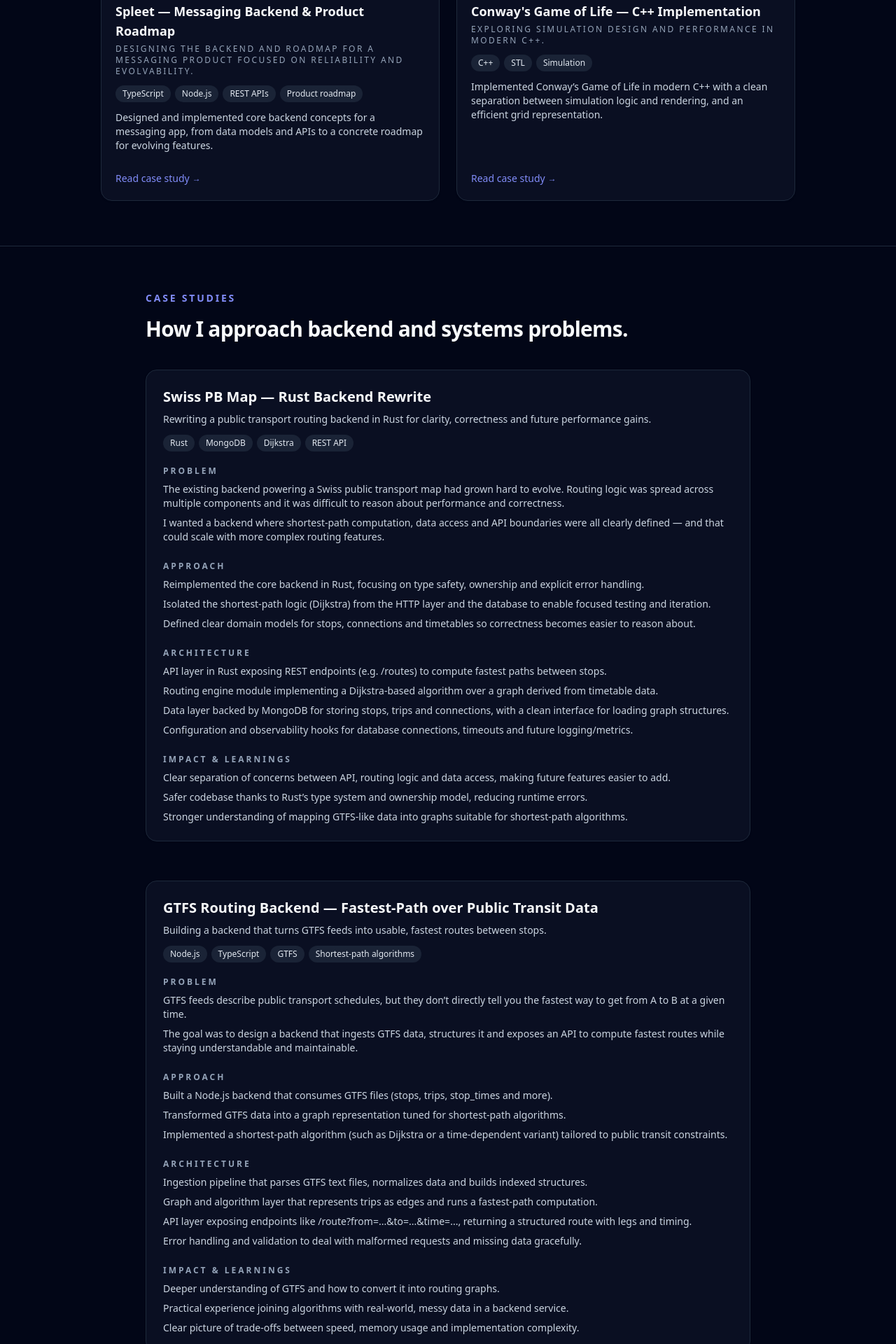
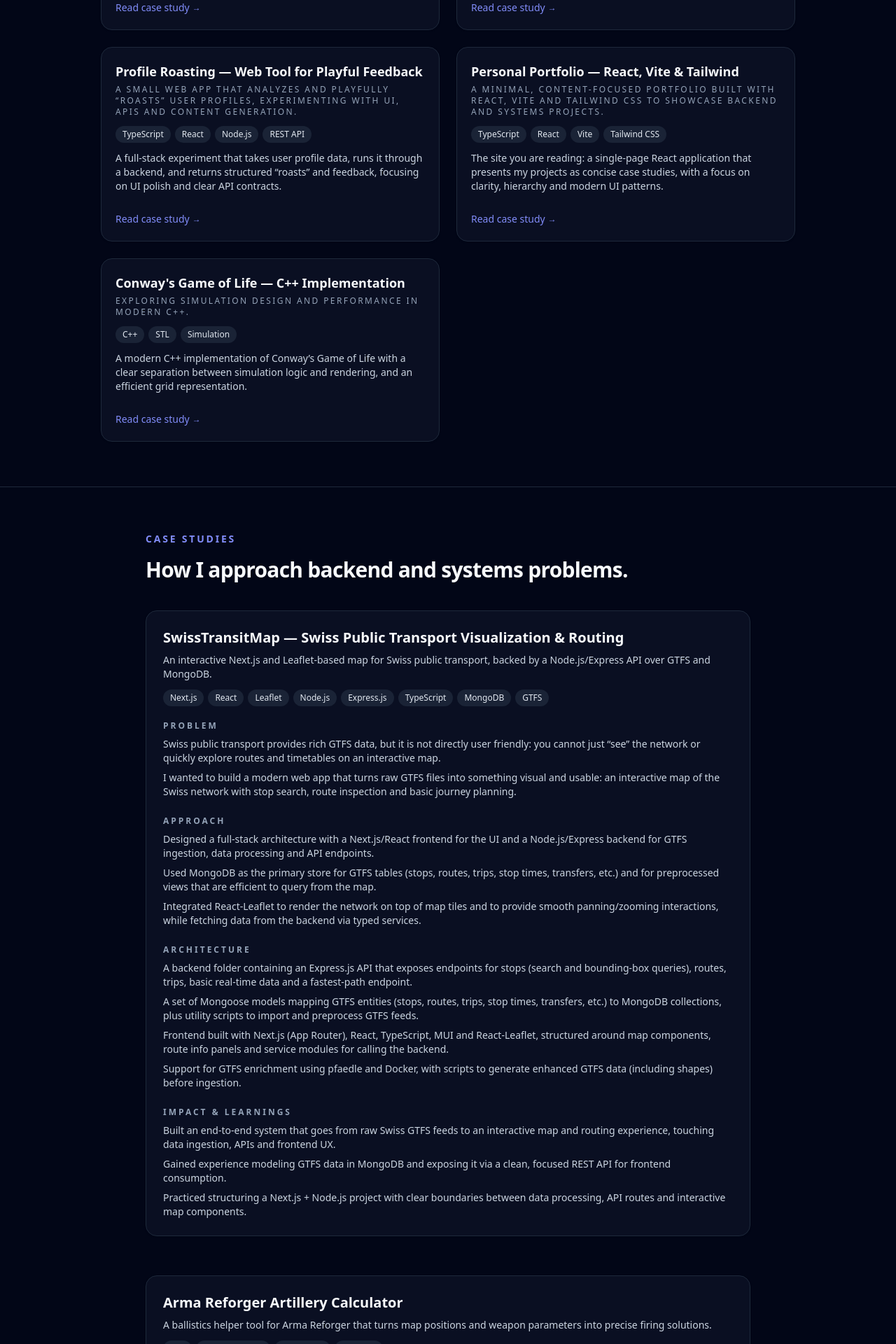
Before and after one commit to Paul-Lecomte/personal_portfolio, a React (Vite) app: page / in a window 1280 px wide. Shown: the part 1960-3880 px from the top of the page at 70% size. Built offline with nearby package versions, Linux system fonts and the light colour scheme.

Commit message:
fixed project

```diff
--- a/src/data/projects.ts
+++ b/src/data/projects.ts
@@ -21,131 +21,182 @@
 export const projects: Project[] = [
   {
     id: 'swiss-pb-map',
-    title: 'Swiss PB Map — Rust Backend Rewrite',
+    title: 'SwissTransitMap — Swiss Public Transport Visualization & Routing',
     tagline:
-      'Rewriting a public transport routing backend in Rust for clarity, correctness and future performance gains.',
-    tech: ['Rust', 'MongoDB', 'Dijkstra', 'REST API'],
+      'An interactive Next.js and Leaflet-based map for Swiss public transport, backed by a Node.js/Express API over GTFS and MongoDB.',
+    tech: [
+      'Next.js',
+      'React',
+      'Leaflet',
+      'Node.js',
+      'Express.js',
+      'TypeScript',
+      'MongoDB',
+      'GTFS',
+    ],
     summary:
-      'Rebuilt the backend of a public transport map to compute fastest paths over Swiss timetable data, improving reliability and architecture.',
+      'SwissTransitMap is a full‑stack web app that visualizes the Swiss public transport network using GTFS data. It combines a modern Next.js + React + Leaflet frontend with a Node.js/Express backend and MongoDB to provide fast stop search, route exploration and basic fastest-path queries.',
     order: 1,
     caseStudy: {
       problem: {
         title: 'Problem',
         content: [
-          'The existing backend powering a Swiss public transport map had grown hard to evolve. Routing logic was spread across multiple components and it was difficult to reason about performance and correctness.',
-          'I wanted a backend where shortest-path computation, data access and API boundaries were all clearly defined — and that could scale with more complex routing features.',
+          'Swiss public transport provides rich GTFS data, but it is not directly user friendly: you cannot just “see” the network or quickly explore routes and timetables on an interactive map.',
+          'I wanted to build a modern web app that turns raw GTFS files into something visual and usable: an interactive map of the Swiss network with stop search, route inspection and basic journey planning.',
         ],
       },
       approach: {
         title: 'Approach',
         content: [
-          'Reimplemented the core backend in Rust, focusing on type safety, ownership and explicit error handling.',
-          'Isolated the shortest-path logic (Dijkstra) from the HTTP layer and the database to enable focused testing and iteration.',
-          'Defined clear domain models for stops, connections and timetables so correctness becomes easier to reason about.',
+          'Designed a full‑stack architecture with a Next.js/React frontend for the UI and a Node.js/Express backend for GTFS ingestion, data processing and API endpoints.',
+          'Used MongoDB as the primary store for GTFS tables (stops, routes, trips, stop times, transfers, etc.) and for preprocessed views that are efficient to query from the map.',
+          'Integrated React‑Leaflet to render the network on top of map tiles and to provide smooth panning/zooming interactions, while fetching data from the backend via typed services.',
         ],
       },
       architecture: {
         title: 'Architecture',
         content: [
-          'API layer in Rust exposing REST endpoints (e.g. /routes) to compute fastest paths between stops.',
-          'Routing engine module implementing a Dijkstra-based algorithm over a graph derived from timetable data.',
-          'Data layer backed by MongoDB for storing stops, trips and connections, with a clean interface for loading graph structures.',
-          'Configuration and observability hooks for database connections, timeouts and future logging/metrics.',
+          'A backend folder containing an Express.js API that exposes endpoints for stops (search and bounding-box queries), routes, trips, basic real-time data and a fastest-path endpoint.',
+          'A set of Mongoose models mapping GTFS entities (stops, routes, trips, stop times, transfers, etc.) to MongoDB collections, plus utility scripts to import and preprocess GTFS feeds.',
+          'Frontend built with Next.js (App Router), React, TypeScript, MUI and React‑Leaflet, structured around map components, route info panels and service modules for calling the backend.',
+          'Support for GTFS enrichment using pfaedle and Docker, with scripts to generate enhanced GTFS data (including shapes) before ingestion.',
         ],
       },
       impact: {
         title: 'Impact & Learnings',
         content: [
-          'Clear separation of concerns between API, routing logic and data access, making future features easier to add.',
-          'Safer codebase thanks to Rust’s type system and ownership model, reducing runtime errors.',
-          'Stronger understanding of mapping GTFS-like data into graphs suitable for shortest-path algorithms.',
+          'Built an end‑to‑end system that goes from raw Swiss GTFS feeds to an interactive map and routing experience, touching data ingestion, APIs and frontend UX.',
+          'Gained experience modeling GTFS data in MongoDB and exposing it via a clean, focused REST API for frontend consumption.',
+          'Practiced structuring a Next.js + Node.js project with clear boundaries between data processing, API routes and interactive map components.',
         ],
       },
     },
   },
   {
-    id: 'gtfs-backend',
-    title: 'GTFS Routing Backend — Fastest-Path over Public Transit Data',
+    id: 'arma-reforger-artillery-calculator',
+    title: 'Arma Reforger Artillery Calculator',
     tagline:
-      'Building a backend that turns GTFS feeds into usable, fastest routes between stops.',
-    tech: ['Node.js', 'TypeScript', 'GTFS', 'Shortest-path algorithms'],
+      'A ballistics helper tool for Arma Reforger that turns map positions and weapon parameters into precise firing solutions.',
+    tech: ['C++', 'Game scripting', 'Simulation', 'Ballistics'],
     summary:
-      'Backend service that ingests GTFS data and computes fastest routes between stops, with a clean separation between ingestion, graph building and routing.',
+      'A calculator for Arma Reforger artillery that computes firing angles and parameters based on positions and weapon characteristics, packaging the logic into reusable, game-friendly components.',
     order: 2,
     caseStudy: {
       problem: {
         title: 'Problem',
         content: [
-          'GTFS feeds describe public transport schedules, but they don’t directly tell you the fastest way to get from A to B at a given time.',
-          'The goal was to design a backend that ingests GTFS data, structures it and exposes an API to compute fastest routes while staying understandable and maintainable.',
+          'In Arma Reforger, getting accurate artillery shots often requires manual calculations or guesswork, especially when taking distance, elevation and weapon-specific parameters into account.',
+          'The goal was to build a small, reliable calculator that can turn map positions and weapon data into firing solutions that are fast to use during gameplay.',
         ],
       },
       approach: {
         title: 'Approach',
         content: [
-          'Built a Node.js backend that consumes GTFS files (stops, trips, stop_times and more).',
-          'Transformed GTFS data into a graph representation tuned for shortest-path algorithms.',
-          'Implemented a shortest-path algorithm (such as Dijkstra or a time-dependent variant) tailored to public transit constraints.',
+          'Implemented the core ballistics and trigonometry logic in a way that can be reused by game scripts, focusing on clear interfaces and predictable behavior.',
+          'Separated pure mathematical computations from any game-specific glue code so the core calculations can be tested and reasoned about in isolation.',
+          'Documented the assumptions about weapon parameters, gravity and map scale so that the calculator remains understandable and adjustable.',
         ],
       },
       architecture: {
         title: 'Architecture',
         content: [
-          'Ingestion pipeline that parses GTFS text files, normalizes data and builds indexed structures.',
-          'Graph and algorithm layer that represents trips as edges and runs a fastest-path computation.',
-          'API layer exposing endpoints like /route?from=...&to=...&time=..., returning a structured route with legs and timing.',
-          'Error handling and validation to deal with malformed requests and missing data gracefully.',
+          'Core computation module taking origin, target and weapon characteristics and returning firing elevations or settings.',
+          'Thin integration layer that exposes the calculator to the Arma Reforger scripting environment or UI.',
+          'Configuration points for weapon presets, allowing different artillery pieces to reuse the same underlying logic.',
         ],
       },
       impact: {
         title: 'Impact & Learnings',
         content: [
-          'Deeper understanding of GTFS and how to convert it into routing graphs.',
-          'Practical experience joining algorithms with real-world, messy data in a backend service.',
-          'Clear picture of trade-offs between speed, memory usage and implementation complexity.',
+          'Improved appreciation for separating pure simulation/math code from game integration to keep complexity under control.',
+          'Hands-on practice implementing and testing small physics-inspired calculations in a game context.',
+          'Learned how to design APIs for tools that must be quick to use under pressure (in-game) but still technically sound.',
         ],
       },
     },
   },
   {
-    id: 'spleet-messaging',
-    title: 'Spleet — Messaging Backend & Product Roadmap',
+    id: 'profile-roasting',
+    title: 'Profile Roasting — Web Tool for Playful Feedback',
     tagline:
-      'Designing the backend and roadmap for a messaging product focused on reliability and evolvability.',
-    tech: ['TypeScript', 'Node.js', 'REST APIs', 'Product roadmap'],
+      'A small web app that analyzes and playfully “roasts” user profiles, experimenting with UI, APIs and content generation.',
+    tech: ['TypeScript', 'React', 'Node.js', 'REST API'],
     summary:
-      'Designed and implemented core backend concepts for a messaging app, from data models and APIs to a concrete roadmap for evolving features.',
+      'A full‑stack experiment that takes user profile data, runs it through a backend, and returns structured “roasts” and feedback, focusing on UI polish and clear API contracts.',
     order: 3,
     caseStudy: {
       problem: {
         title: 'Problem',
         content: [
-          'Early prototypes of Spleet, a focused messaging app, lacked a clear backend architecture and roadmap.',
-          'The challenge was to design data models and APIs that support core messaging features while staying simple enough to iterate quickly.',
+          'I wanted a fun project to practice building a small full‑stack web application end to end: UI, backend API and data flow.',
+          'The idea was to “roast” profiles in a light way, which requires turning loosely structured input into consistent, readable output.',
         ],
       },
       approach: {
         title: 'Approach',
         content: [
-          'Defined core entities such as users, conversations, messages and delivery states.',
-          'Designed a REST/JSON API for sending and retrieving messages, with attention to message ordering and consistency.',
-          'Structured a product roadmap that moves from an MVP (1:1 chats, basic history) to features like group chats and read receipts.',
+          'Built a React-based frontend where users can paste profile information and receive structured roast/feedback messages.',
+          'Implemented a backend API in Node.js/TypeScript that accepts profile data, applies transformation and formatting rules, and returns a normalized response.',
+          'Focused on keeping the request/response contract explicit so that the frontend and backend remain loosely coupled and easy to iterate on.',
         ],
       },
       architecture: {
         title: 'Architecture',
         content: [
-          'Backend service in TypeScript/Node.js handling authentication (if present), message creation and retrieval.',
-          'Data models for users, conversations and messages that separate business logic from persistence.',
-          'API endpoints for creating conversations, sending messages and listing histories with clear contracts.',
+          'React frontend responsible for the UI, form handling and displaying roast results.',
+          'Node.js/TypeScript backend exposing a small REST API to process profile data and generate roast content.',
+          'Shared types or conventions between frontend and backend to keep payloads predictable.',
         ],
       },
       impact: {
         title: 'Impact & Learnings',
         content: [
-          'Hands-on experience turning a product idea into a concrete roadmap and backend structure.',
-          'Practice designing clean data models and APIs for a near real-time application.',
-          'Better intuition for trade-offs between features, complexity and reliability in an early-stage product.',
+          'Gained experience delivering a full‑stack feature from UX to API design and implementation.',
+          'Practiced thinking about error states and validation for a playful but user-facing tool.',
+          'Strengthened skills around structuring React components and state for small, focused apps.',
+        ],
+      },
+    },
+  },
+  {
+    id: 'personal-portfolio',
+    title: 'Personal Portfolio — React, Vite & Tailwind',
+    tagline:
+      'A minimal, content-focused portfolio built with React, Vite and Tailwind CSS to showcase backend and systems projects.',
+    tech: ['TypeScript', 'React', 'Vite', 'Tailwind CSS'],
+    summary:
+      'The site you are reading: a single-page React application that presents my projects as concise case studies, with a focus on clarity, hierarchy and modern UI patterns.',
+    order: 4,
+    caseStudy: {
+      problem: {
+        title: 'Problem',
+        content: [
+          'I needed a portfolio that felt aligned with how I work as an engineer: focused on backend and systems work, with project descriptions that go beyond just screenshots.',
+          'Existing templates often emphasized visuals over architecture and algorithms, so I chose to build a simple site that highlights problem–approach–impact for each project.',
+        ],
+      },
+      approach: {
+        title: 'Approach',
+        content: [
+          'Built a single-page React application using Vite for fast iteration and Tailwind CSS for utility-first styling.',
+          'Centralized all project information in a typed data file so the UI stays simple and easy to maintain as projects evolve.',
+          'Designed sections (hero, about, projects, case studies, resume, contact) to answer the key questions recruiters and engineers actually have.',
+        ],
+      },
+      architecture: {
+        title: 'Architecture',
+        content: [
+          'React + Vite frontend with components for each portfolio section (Hero, About, Projects, CaseStudies, Resume, Contact).',
+          'A small TypeScript data layer (`src/data/projects.ts`) that defines projects and case studies as structured data.',
+          'Tailwind CSS configuration for a dark, minimal aesthetic with a focus on typography and content hierarchy.',
+        ],
+      },
+      impact: {
+        title: 'Impact & Learnings',
+        content: [
+          'Created a portfolio that feels closer to a set of engineering case studies than a visual gallery, better matching my profile.',
+          'Reinforced patterns for structuring small React apps with a clear separation between data and presentation.',
+          'Improved my ability to write concise, technical copy for projects with an emphasis on impact and trade-offs.',
         ],
       },
     },
@@ -156,38 +207,38 @@
     tagline: 'Exploring simulation design and performance in modern C++.',
     tech: ['C++', 'STL', 'Simulation'],
     summary:
-      'Implemented Conway’s Game of Life in modern C++ with a clean separation between simulation logic and rendering, and an efficient grid representation.',
-    order: 4,
+      'A modern C++ implementation of Conway’s Game of Life with a clear separation between simulation logic and rendering, and an efficient grid representation.',
+    order: 5,
     caseStudy: {
       problem: {
         title: 'Problem',
         content: [
-          'Conway’s Game of Life is a classic cellular automaton and a good playground for exploring simulation design.',
-          'The goal was to build it in modern C++ with clear abstractions and an efficient grid representation that can handle larger boards.',
+          'Conway’s Game of Life is a classic cellular automaton and a good playground for exploring simulation design in C++.',
+          'The goal was to build it with clear abstractions and an efficient grid representation that can handle larger boards while keeping the code understandable.',
         ],
       },
       approach: {
         title: 'Approach',
         content: [
-          'Implemented the core rules in a simulation engine independent of any UI or rendering.',
-          'Represented the grid using standard C++ containers to keep memory layout straightforward and iteration fast.',
-          'Encapsulated neighbor counting and state updates to keep the logic testable and easy to extend.',
+          'Implemented the core rules in a simulation engine independent of any UI or rendering layer.',
+          'Used standard C++ containers for the grid to keep memory layout straightforward and iteration fast.',
+          'Encapsulated neighbor counting and state updates in dedicated functions to keep the logic testable and easy to extend.',
         ],
       },
       architecture: {
         title: 'Architecture',
         content: [
-          'Simulation core handling the 2D grid, step function and utility operations.',
-          'Optional rendering layer (console or simple GUI) built on top of the simulation core.',
-          'Simple build setup and clear organization of headers and implementation files.',
+          'Simulation core handling the 2D grid, step function and utility operations such as initializing patterns.',
+          'Optional rendering layer (console or simple GUI) built on top of the simulation core to visualize the evolution of the grid.',
+          'Simple build setup and clear organization of headers and implementation files for maintainability.',
         ],
       },
       impact: {
         title: 'Impact & Learnings',
         content: [
-          'Practice writing clean, modular C++ with clear boundaries between logic and presentation.',
-          'Experience reasoning about performance in iterative grid computations.',
-          'Improved skills in testing and verifying correctness of simulations.',
+          'Practiced writing clean, modular C++ with strict separation between logic and presentation.',
+          'Gained experience reasoning about performance in iterative grid computations and cache behavior.',
+          'Improved skills in testing and verifying correctness of simulations using known patterns and oscillators.',
         ],
       },
     },
```
